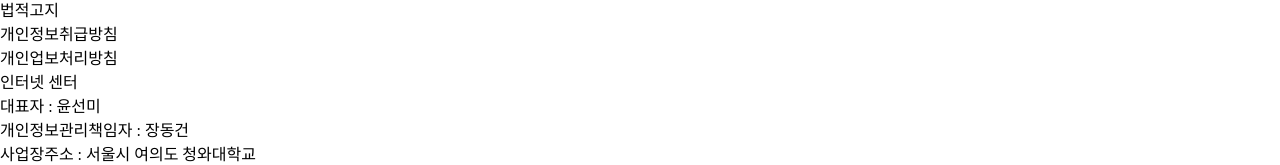
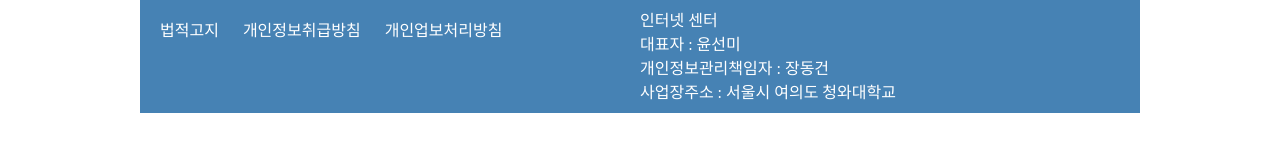
Before and after one commit to knyatom/htmlcss, a plain HTML site: page internet_center.html in a window 1280 px wide. Shown: the part 1056-1221 px from the top of the page. After the commit the page ends 1169 px from the top, so only its background shows below. Drawn offline with nearby package versions, Linux system fonts and the light colour scheme.

Commit message:
인터넷 센터 작업끝

```diff
--- a/css/internet_layout.css
+++ b/css/internet_layout.css
@@ -119,7 +119,25 @@ ul>li:hover ol {
  margin: auto;
 }
 
+/* 푸터레이아웃 */
+footer {
+ background-color: steelblue;
+ display: flex;
+ width:1000px;
+ margin:auto;
+ box-sizing: border-box;
+ padding:10px;
+ color:white;
+}
 
+.notice_go ul li {
+ display: inline-block;
+ padding:10px;
+}
 
-
-/* 푸터레이아웃 */
+footer>div {
+ flex: 1;
+}
+.notice_go ul li a{
+ color:inherit;
+}
--- a/internet_center.html
+++ b/internet_center.html
@@ -48,13 +48,11 @@ contact.onclick=function(){
   //alert("경고창입니다");
   console.log("welcome to my world !!! ")
   console.dir("안녕하세요");
-  window.open("contact.html",'창이름',"width=500,height=500,left=300,top=300,toolbar=no,location=no, status=no, menubar=no, resizable=no");
+  window.open("contact.html",'창이름',"width=500,height=500,left=300,top=300");
 //  window.open("contact.html","창이름","popup");
 };
 
 </script>
-
-
 
  <div class="img_slide">
   <div class="swiper">
```
